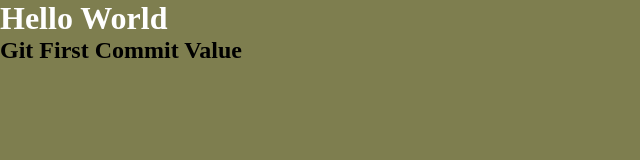
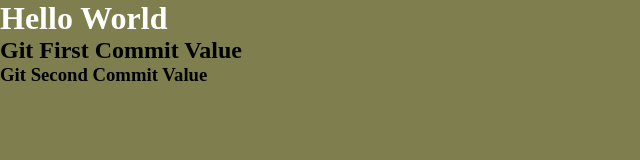
Before and after one commit to ayushkaushik-21/FirstDemorepo, a plain HTML site: page src/index.html in a window 1280 px wide. Shown: the whole page, without its empty margins (0-640 px from the left). Drawn offline with Linux system fonts and the light colour scheme.

Commit message:
Second Commit

```diff
--- a/src/index.html
+++ b/src/index.html
@@ -10,6 +10,7 @@
   <body>
     <h1>Hello World</h1>
     <h2>Git First Commit Value</h2>
+    <h3>Git Second Commit Value</h3>
     <script src="JS/script.js"></script>
   </body>
 </html>
```
Also changed, not shown: src/CSS/style.css (line endings or trailing spaces).
